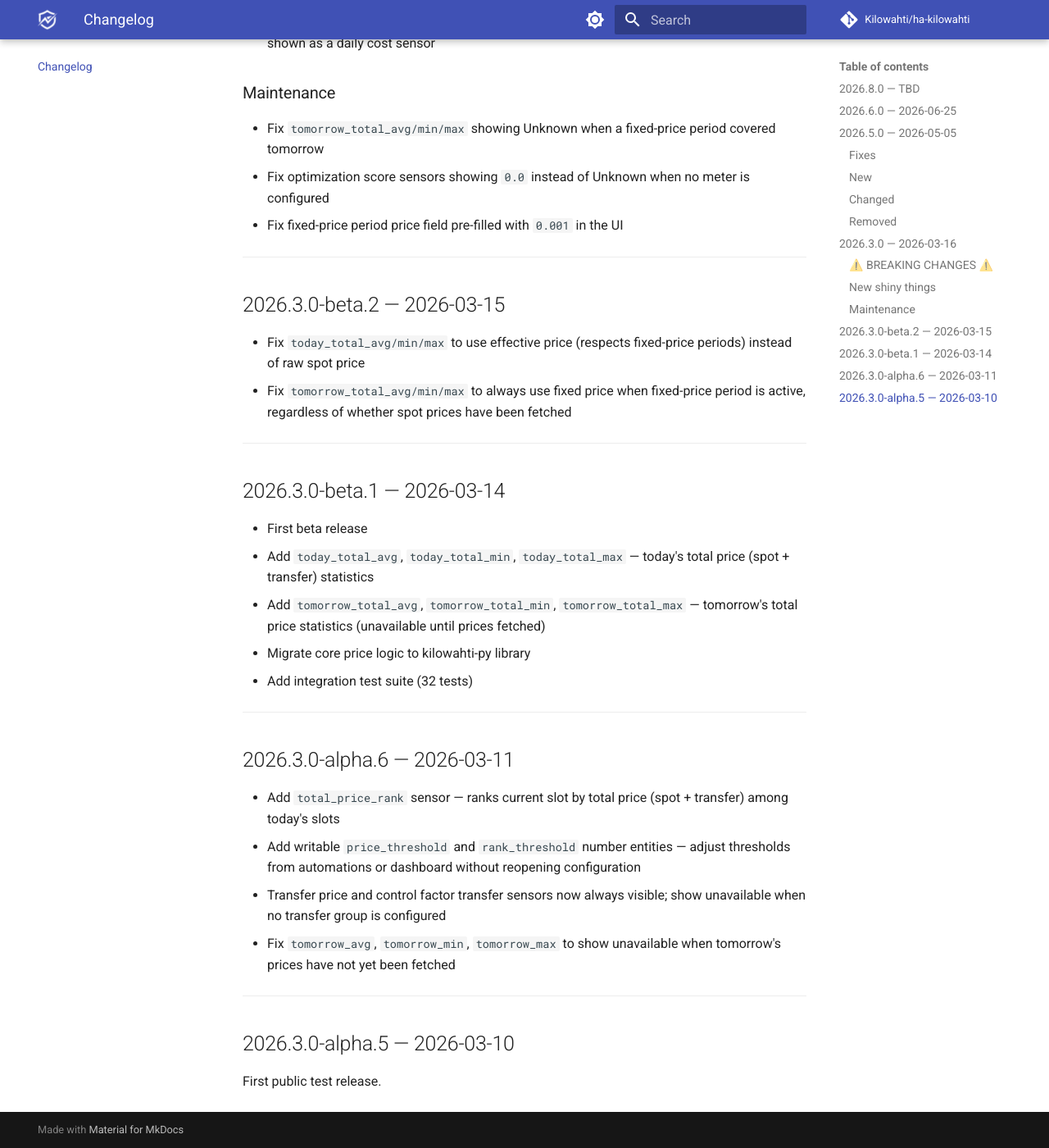
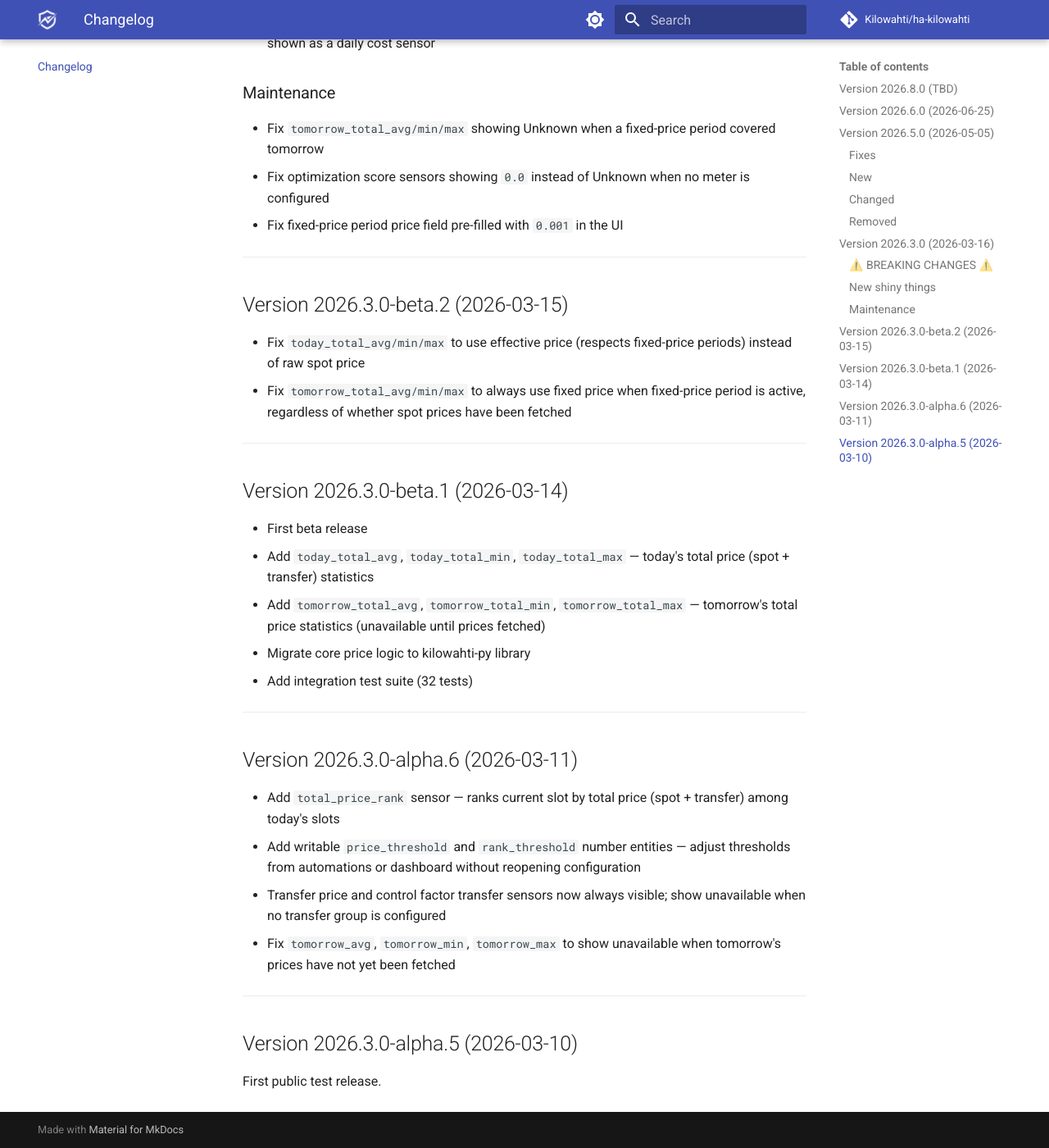
Before and after one commit to Kilowahti/kilowahti-docs, an MkDocs documentation site: the page built from docs/changelog.md, in a window 1280 px wide and 1400 px high, scrolled down 2266 px. Shown: the whole window at 82% size. Built offline with MkDocs 1.6.1 and Material for MkDocs 9.7.7, drawn with Linux system fonts in a browser that asks for light colours; comment, search, counter and statistics services are not loaded; some of the changed text lies outside the part shown.

Commit message:
Retitle changelog entries to 'Version {tag} ({date})' format

```diff
--- a/docs/changelog.md
+++ b/docs/changelog.md
@@ -1,6 +1,6 @@
 # Changelog
 
-## 2026.8.0 — TBD
+## Version 2026.8.0 (TBD)
 
 - Europe-wide: 43 bidding zones across 30 countries, with per-region VAT and unit presets
 - Automatic price source chain: first-party Kilowahti CDN (ENTSO-E data) with spot-hinta.fi fallback; `price_data_source` diagnostic sensor shows the active source
@@ -9,12 +9,12 @@
 - Effective price statistics sensors (`today_avg/min/max`, `tomorrow_avg/min/max`) and `spot_next_hours_avg`
 - Config flow label clarified: "Control factor function" → "Control factor curve"
 
-## 2026.6.0 — 2026-06-25
+## Version 2026.6.0 (2026-06-25)
 
 - Kilowahti is now in the HACS default repository — no custom repository URL needed
 - HACS country filter updated to include all supported price regions: DK, EE, FI, LT, LV, NO, SE
 
-## 2026.5.0 — 2026-05-05
+## Version 2026.5.0 (2026-05-05)
 
 ### Fixes
 
@@ -35,7 +35,7 @@
 
 - `best_charge_hours` service — consolidated into `cheapest_hours` (use `cheapest_hours` with `reverse: true` for the equivalent)
 
-## 2026.3.0 — 2026-03-16
+## Version 2026.3.0 (2026-03-16)
 
 ### ⚠️ BREAKING CHANGES ⚠️
 
@@ -66,14 +66,14 @@
 
 ---
 
-## 2026.3.0-beta.2 — 2026-03-15
+## Version 2026.3.0-beta.2 (2026-03-15)
 
 - Fix `today_total_avg/min/max` to use effective price (respects fixed-price periods) instead of raw spot price
 - Fix `tomorrow_total_avg/min/max` to always use fixed price when fixed-price period is active, regardless of whether spot prices have been fetched
 
 ---
 
-## 2026.3.0-beta.1 — 2026-03-14
+## Version 2026.3.0-beta.1 (2026-03-14)
 
 - First beta release
 - Add `today_total_avg`, `today_total_min`, `today_total_max` — today's total price (spot + transfer) statistics
@@ -83,7 +83,7 @@
 
 ---
 
-## 2026.3.0-alpha.6 — 2026-03-11
+## Version 2026.3.0-alpha.6 (2026-03-11)
 
 - Add `total_price_rank` sensor — ranks current slot by total price (spot + transfer) among today's slots
 - Add writable `price_threshold` and `rank_threshold` number entities — adjust thresholds from automations or dashboard without reopening configuration
@@ -92,6 +92,6 @@
 
 ---
 
-## 2026.3.0-alpha.5 — 2026-03-10
+## Version 2026.3.0-alpha.5 (2026-03-10)
 
 First public test release.
```
